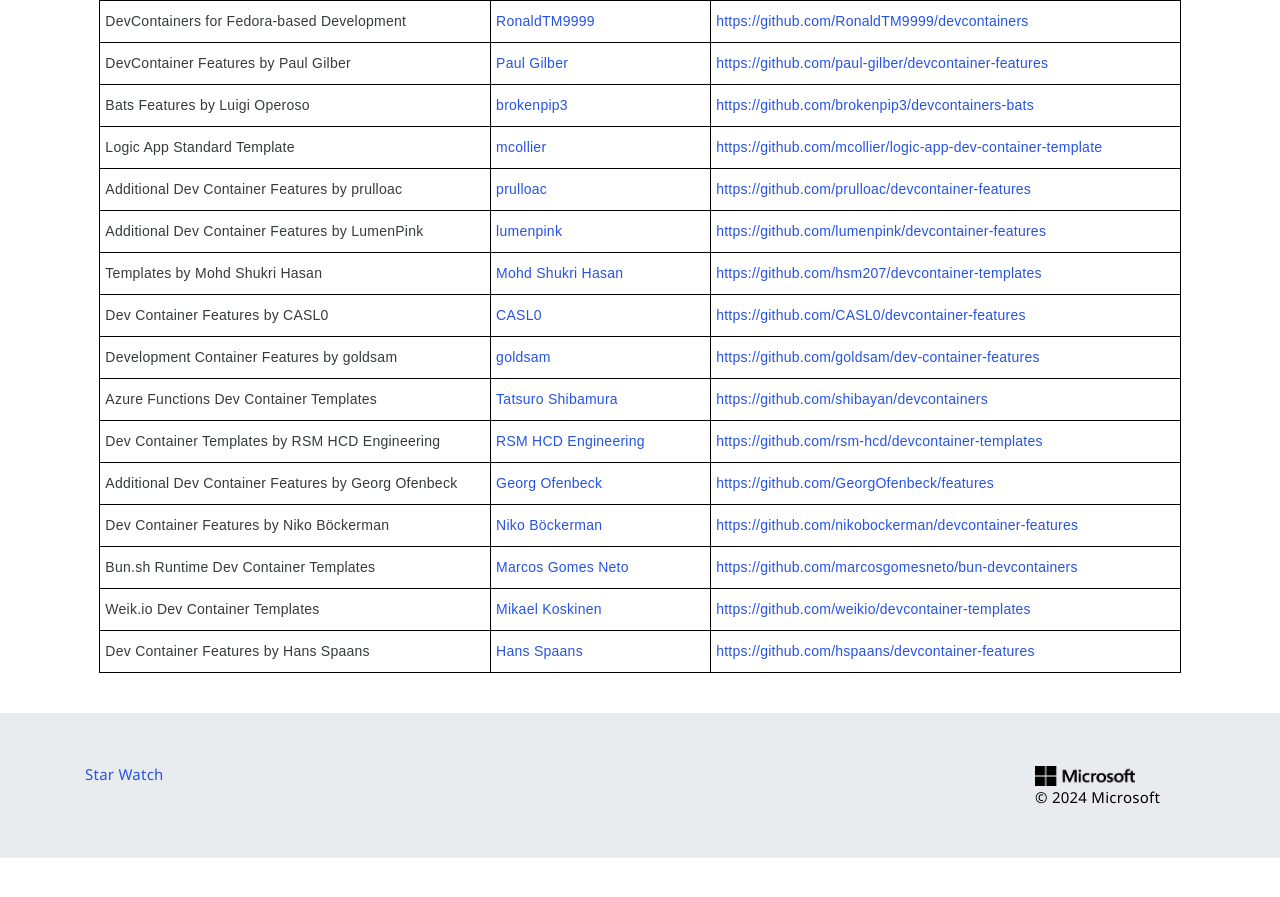
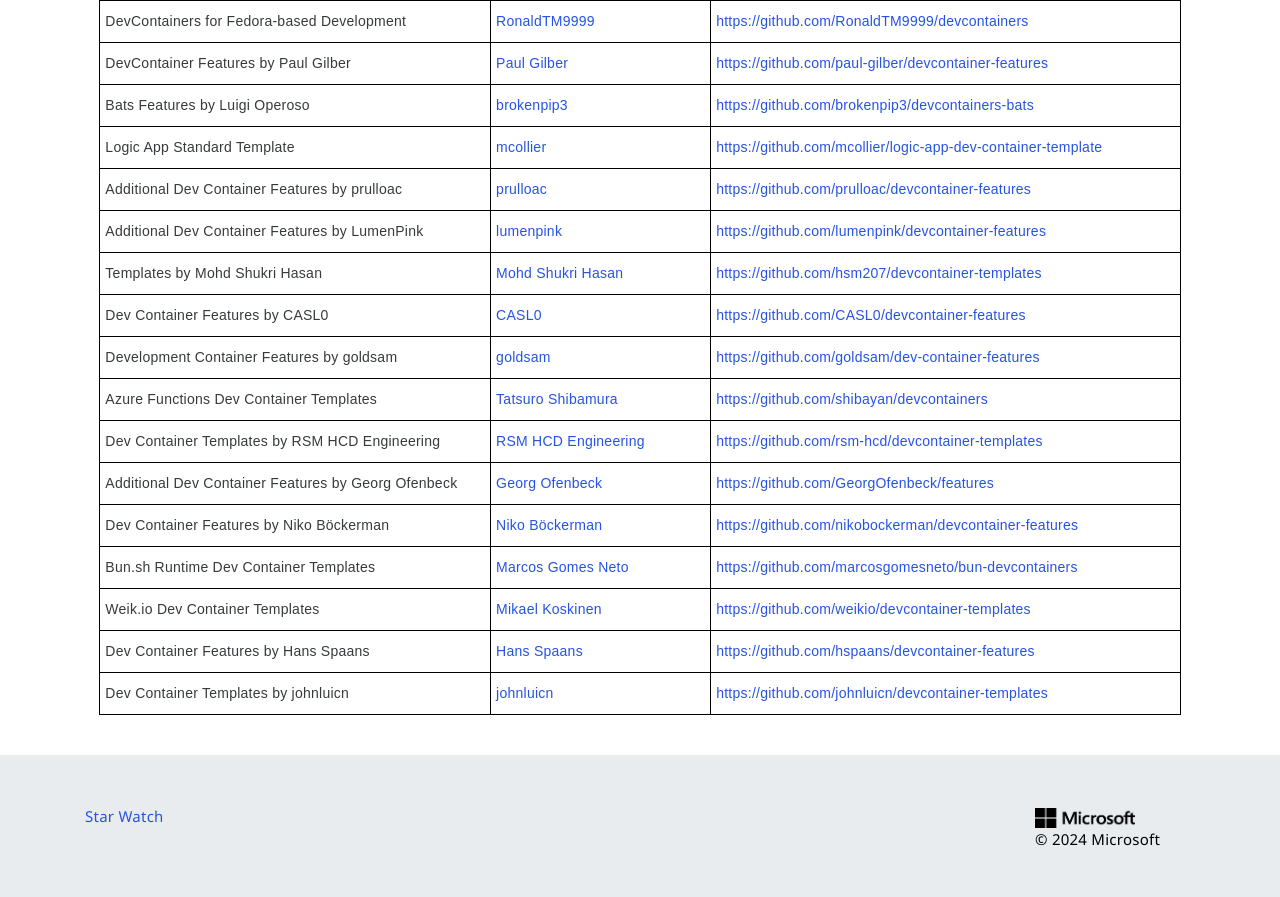
Before and after one commit to devcontainers/devcontainers.github.io, a Jekyll site: the page built from collections.html, in a window 1280 px wide and 900 px high, scrolled down 5593 px. Shown: the top 897 px of the window. Built offline with Jekyll 4.4.1, drawn with Linux system fonts in a browser that asks for light colours; nearby versions of some CDN libraries; comment, search, counter and statistics services are not loaded; before the commit the page ends 6451 px from its top, so only the background shows below that.

Commit message:
Update collection-index.yml with devcontainer-templates by johnluicn (#360)

```diff
--- a/_data/collection-index.yml
+++ b/_data/collection-index.yml
@@ -698,3 +698,8 @@
   contact: https://github.com/hspaans/devcontainer-features/issues
   repository: https://github.com/hspaans/devcontainer-features
   ociReference: ghcr.io/hspaans/devcontainer-features
+- name: Dev Container Templates by johnluicn
+  maintainer: johnluicn
+  contact: https://github.com/johnluicn/devcontainer-templates/issues
+  repository: https://github.com/johnluicn/devcontainer-templates
+  ociReference: ghcr.io/johnluicn/devcontainer-templates
```
